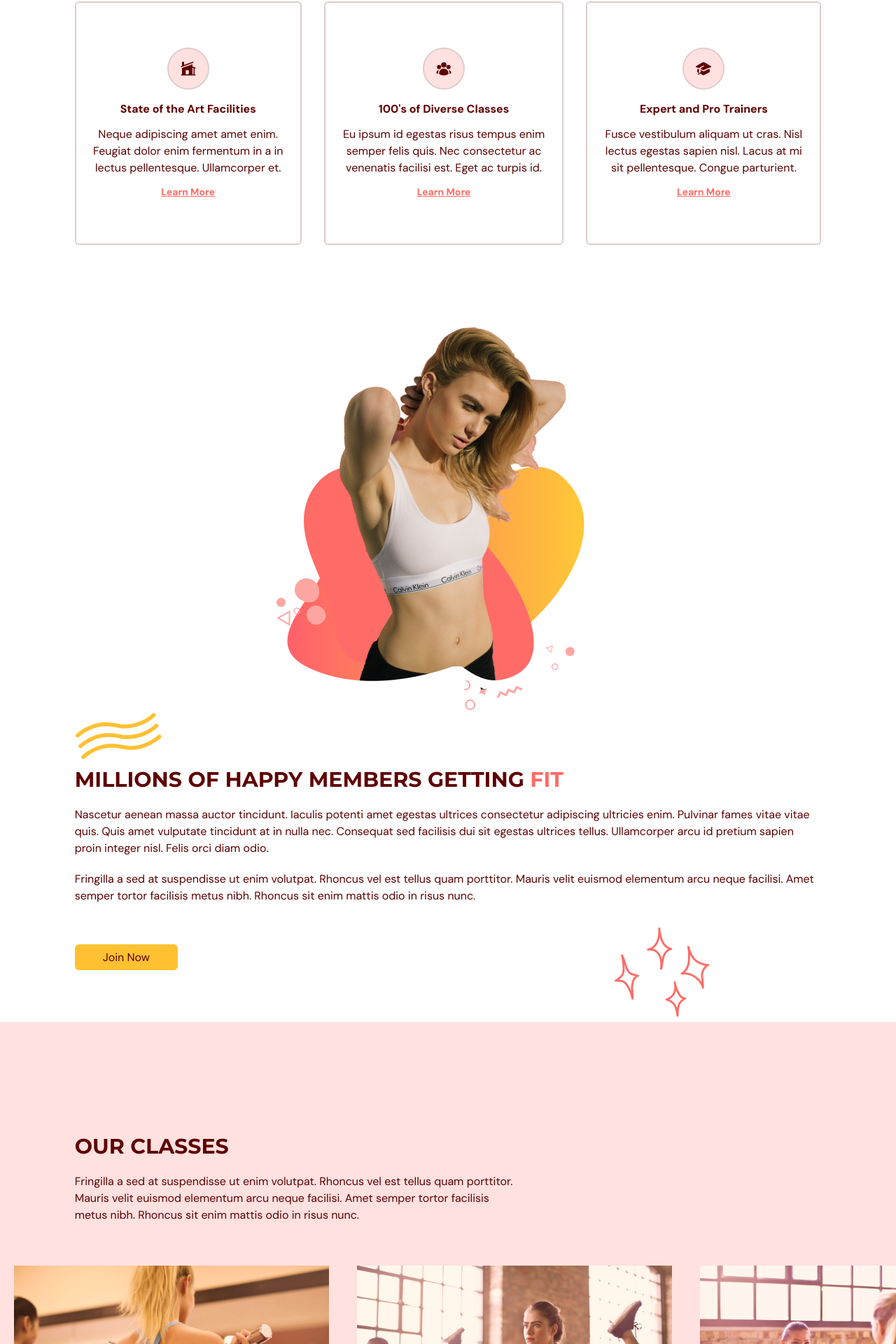
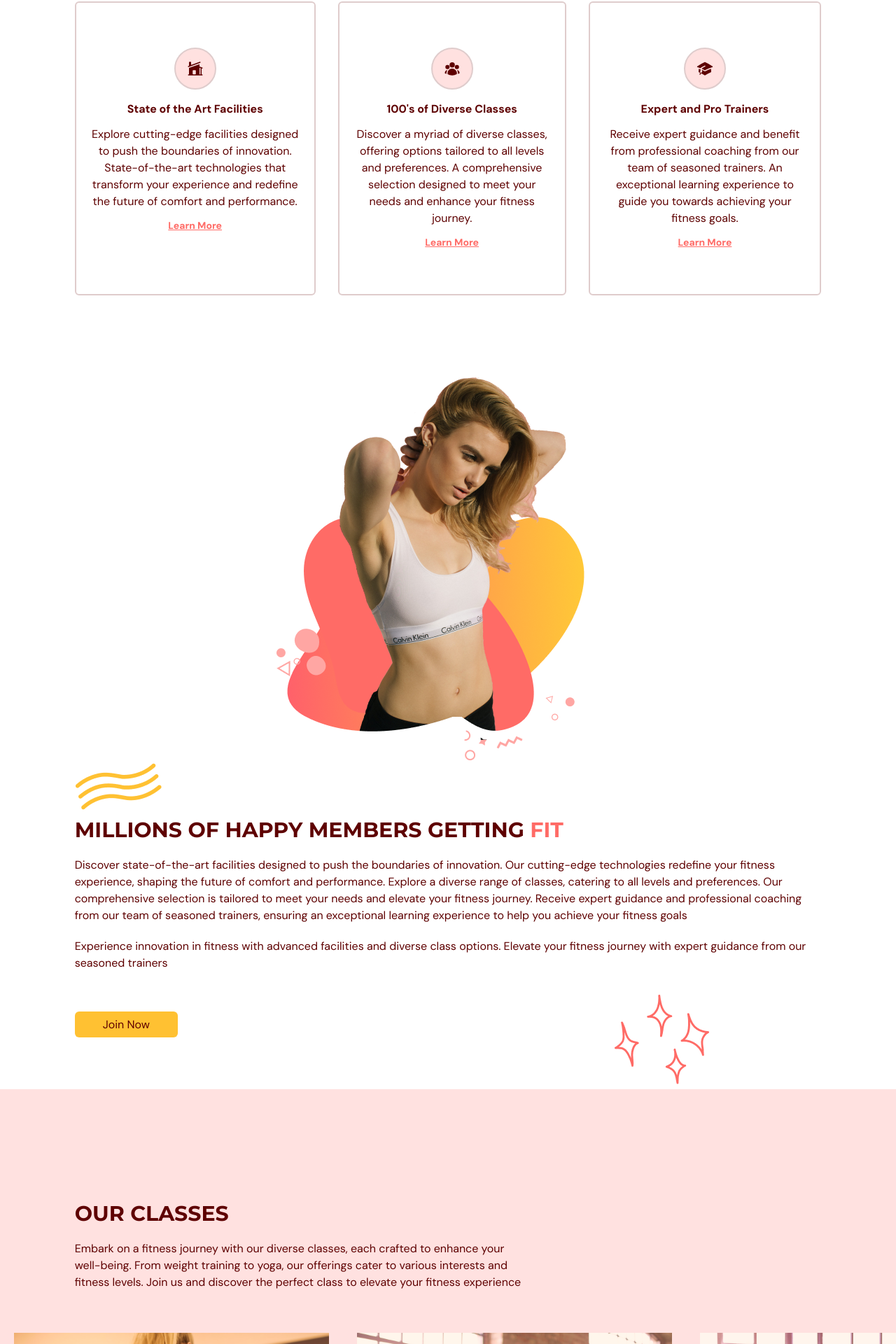
Before and after one commit to AhmidouA/Project_Gym, a React (Vite) app: page / in a window 1280 px wide. Shown: the part 1034-2954 px from the top of the page at 70% size. Built offline with nearby package versions, Linux system fonts and the light colour scheme.

Commit message:
Contenu Done

```diff
--- a/src/scenes/Benefits/index.tsx
+++ b/src/scenes/Benefits/index.tsx
@@ -12,18 +12,25 @@ const benefits: Array<BenefitType> = [
     {
         icon: <HomeModernIcon className="h6 w-6" />,
         title: "State of the Art Facilities",
-        description :  "Neque adipiscing amet amet enim. Feugiat dolor enim fermentum in a in lectus pellentesque. Ullamcorper et.",
+        description :
+        "Explore cutting-edge facilities designed to push the boundaries of innovation. State-of-the-art technologies that transform your experience and redefine the future of comfort and performance."
 
     },
     {
         icon: <UserGroupIcon className="h-6 w-6" />,
         title: "100's of Diverse Classes",
-        description: "Eu ipsum id egestas risus tempus enim semper felis quis. Nec consectetur ac venenatis facilisi est. Eget ac turpis id.",
+        description: "Discover a myriad of diverse classes, offering options tailored to all levels and preferences. A comprehensive selection designed to meet your needs and enhance your fitness journey."
     },
     {
         icon: <AcademicCapIcon className="h-6 w-6" />,
         title: "Expert and Pro Trainers",
-        description: "Fusce vestibulum aliquam ut cras. Nisl lectus egestas sapien nisl. Lacus at mi sit pellentesque. Congue parturient.",
+        description: "Receive expert guidance and benefit from professional coaching from our team of seasoned trainers. An exceptional learning experience to guide you towards achieving your fitness goals."
+
+
+
+
+
+
     }
 ];
 
@@ -112,18 +119,16 @@ const Benefits = ({setSelectedPage}: Props) => {
                     {/* Description */}
                     <div>
                         <p className="my-5">
-                            Nascetur aenean massa auctor tincidunt. Iaculis potenti amet
-                            egestas ultrices consectetur adipiscing ultricies enim. Pulvinar
-                            fames vitae vitae quis. Quis amet vulputate tincidunt at in
-                            nulla nec. Consequat sed facilisis dui sit egestas ultrices
-                            tellus. Ullamcorper arcu id pretium sapien proin integer nisl.
-                            Felis orci diam odio.
+                        Discover state-of-the-art facilities designed to push the boundaries of innovation.
+                        Our cutting-edge technologies redefine your fitness experience, shaping the future of comfort
+                        and performance. Explore a diverse range of classes, catering to all levels and preferences.
+                        Our comprehensive selection is tailored to meet your needs and elevate your fitness journey.
+                        Receive expert guidance and professional coaching from our team of seasoned trainers,
+                        ensuring an exceptional learning experience to help you achieve your fitness goals
                         </p>
                             <p className="mb-5">
-                                Fringilla a sed at suspendisse ut enim volutpat. Rhoncus vel est
-                                tellus quam porttitor. Mauris velit euismod elementum arcu neque
-                                facilisi. Amet semper tortor facilisis metus nibh. Rhoncus sit
-                                enim mattis odio in risus nunc.
+                            Experience innovation in fitness with advanced facilities and diverse class options.
+                            Elevate your fitness journey with expert guidance from our seasoned trainers
                             </p>
                     </div>
 
--- a/src/scenes/contactUs/index.tsx
+++ b/src/scenes/contactUs/index.tsx
@@ -44,9 +44,8 @@ function ContactUs({setSelectedPage}: Props) {
             <span className='text-primary-500'>JOIN NOW</span> TO GO IN SHAPE
           </Htext>
           <p className='my-5'>
-            Congue adipiscing risus commodo placerat. Tellus et in feugiat nisl
-            sapien vel rhoncus. Placerat at in enim pellentesque. Nulla
-            adipiscing leo egestas nisi elit risus sit. Nunc cursus sagittis.
+          Embark on your fitness journey now! Join our community and unlock a world of health, vitality, and personal achievement.
+          Your path to a healthier and stronger you begins with a simple form – join now!
           </p>
         </motion.div>
 
--- a/src/scenes/footer/index.tsx
+++ b/src/scenes/footer/index.tsx
@@ -9,22 +9,22 @@ const Footer = () => {
             <div className="mt-16 basis-1/2 md:mt-0">
               <img alt="logo" src={Logo} />
               <p className="my-5">
-                Lorem vitae ut augue auctor faucibus eget eget ut libero. Elementum
-                purus et arcu massa dictum condimentum. Augue scelerisque iaculis
-                orci ut habitant laoreet. Iaculis tristique.
+              Discover EvoGym – where innovation meets fitness excellence.
+              Elevate your wellness journey with cutting-edge facilities and expert guidance for a healthier,
+              stronger you.
               </p>
-              <p>© Evogym All Rights Reserved.</p>
+              <p>© Evogym 2023.</p>
             </div>
             <div className="mt-16 basis-1/4 md:mt-0">
               <h4 className="font-bold">Links</h4>
-              <p className="my-5">Massa orci senectus</p>
-              <p className="my-5">Et gravida id et etiam</p>
-              <p>Ullamcorper vivamus</p>
+              <p className="my-5">Coming Soon</p>
+              <p className="my-5">Coming Soon</p>
+              <p>Coming Soon</p>
             </div>
             <div className="mt-16 basis-1/4 md:mt-0">
               <h4 className="font-bold">Contact Us</h4>
-              <p className="my-5">Tempus metus mattis risus volutpat egestas.</p>
-              <p>(333)425-6825</p>
+              <img alt="logo" src={Logo}/>
+              <p className='pt-3'>(333)425-6825</p>
             </div>
           </div>
         </footer>
--- a/src/scenes/ourClasses/index.tsx
+++ b/src/scenes/ourClasses/index.tsx
@@ -16,7 +16,7 @@ const classes: Array<ClassType> = [
     {
       name: "Weight Training Classes",
       description:
-        "Lorem ipsum dolor sit amet, consectetur adipiscing elit, sed do eiusmod tempor incididunt ut labore et dolore magna aliqua. Ut enim ad minim veniam, quis nostrud exercitation ullamco laboris nisi ut aliquip ex ea commodo consequat.",
+      "Experience the power of strength and resilience in our Weight Training Classes. Designed for both beginners and fitness enthusiasts, these classes focus on building muscle, enhancing endurance, and sculpting your body. Unleash your potential and transform your physique with our expert guidance.",
       image: image1,
     },
     {
@@ -26,13 +26,13 @@ const classes: Array<ClassType> = [
     {
       name: "Ab Core Classes",
       description:
-        "Lorem ipsum dolor sit amet, consectetur adipiscing elit, sed do eiusmod tempor incididunt ut labore et dolore magna aliqua. Ut enim ad minim veniam, quis nostrud exercitation ullamco laboris nisi ut aliquip ex ea commodo consequat.",
+      "Define your core strength and achieve a sculpted midsection with our Ab Core Classes. These sessions are crafted to target your abdominal muscles, improve stability, and foster overall core strength. Elevate your fitness journey with dynamic workouts that help you attain a strong and toned core.",
       image: image3,
     },
     {
       name: "Adventure Classes",
       description:
-        "Lorem ipsum dolor sit amet, consectetur adipiscing elit, sed do eiusmod tempor incididunt ut labore et dolore magna aliqua. Ut enim ad minim veniam, quis nostrud exercitation ullamco laboris nisi ut aliquip ex ea commodo consequat.",
+      "Embark on a fitness journey like never before with our Adventure Classes. From adrenaline-pumping activities to unique challenges, these sessions bring excitement to your workouts. Discover a new level of fitness as you engage in adventurous exercises that keep you motivated and energized.",
       image: image4,
     },
     {
@@ -42,7 +42,7 @@ const classes: Array<ClassType> = [
     {
       name: "Training Classes",
       description:
-        "Lorem ipsum dolor sit amet, consectetur adipiscing elit, sed do eiusmod tempor incididunt ut labore et dolore magna aliqua. Ut enim ad minim veniam, quis nostrud exercitation ullamco laboris nisi ut aliquip ex ea commodo consequat.",
+      "Experience a transformative fitness journey with our Training Classes. Led by seasoned trainers, these sessions provide personalized guidance to help you achieve your fitness goals. Whether you're a beginner or an advanced enthusiast, our Training Classes cater to all levels, ensuring a well-rounded and effective workout regimen.",
       image: image6,
     },
   ];
@@ -71,10 +71,9 @@ const OurClasses = ({setSelectedPage}: Props) => {
               <div className="md:w-3/5">
                 <Htext>OUR CLASSES</Htext>
                 <p className="py-5">
-                  Fringilla a sed at suspendisse ut enim volutpat. Rhoncus vel est
-                  tellus quam porttitor. Mauris velit euismod elementum arcu neque
-                  facilisi. Amet semper tortor facilisis metus nibh. Rhoncus sit
-                  enim mattis odio in risus nunc.
+                Embark on a fitness journey with our diverse classes, each crafted to enhance your well-being.
+                From weight training to yoga, our offerings cater to various interests and fitness levels.
+                Join us and discover the perfect class to elevate your fitness experience
                 </p>
               </div>
             </motion.div>
```
